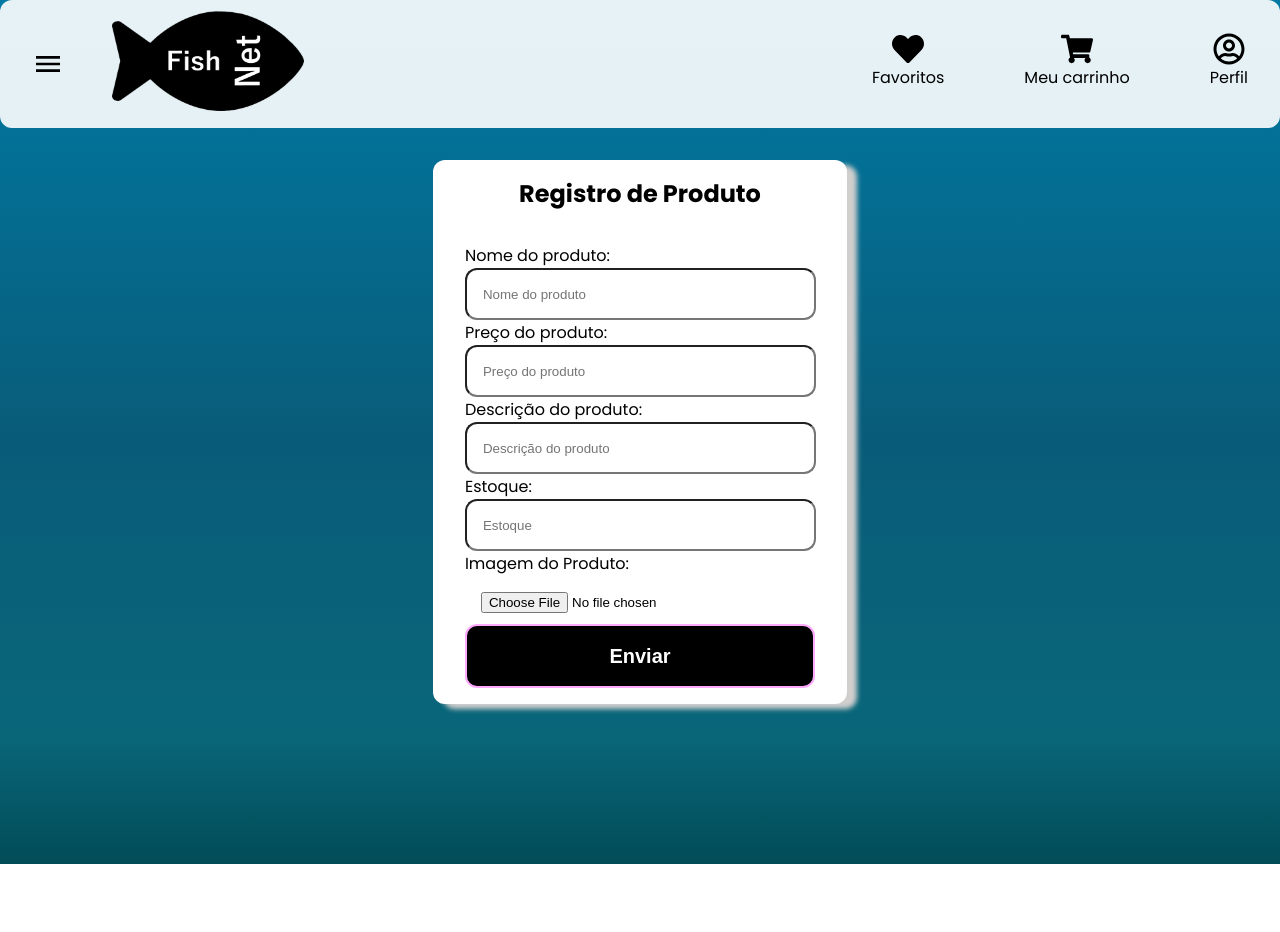
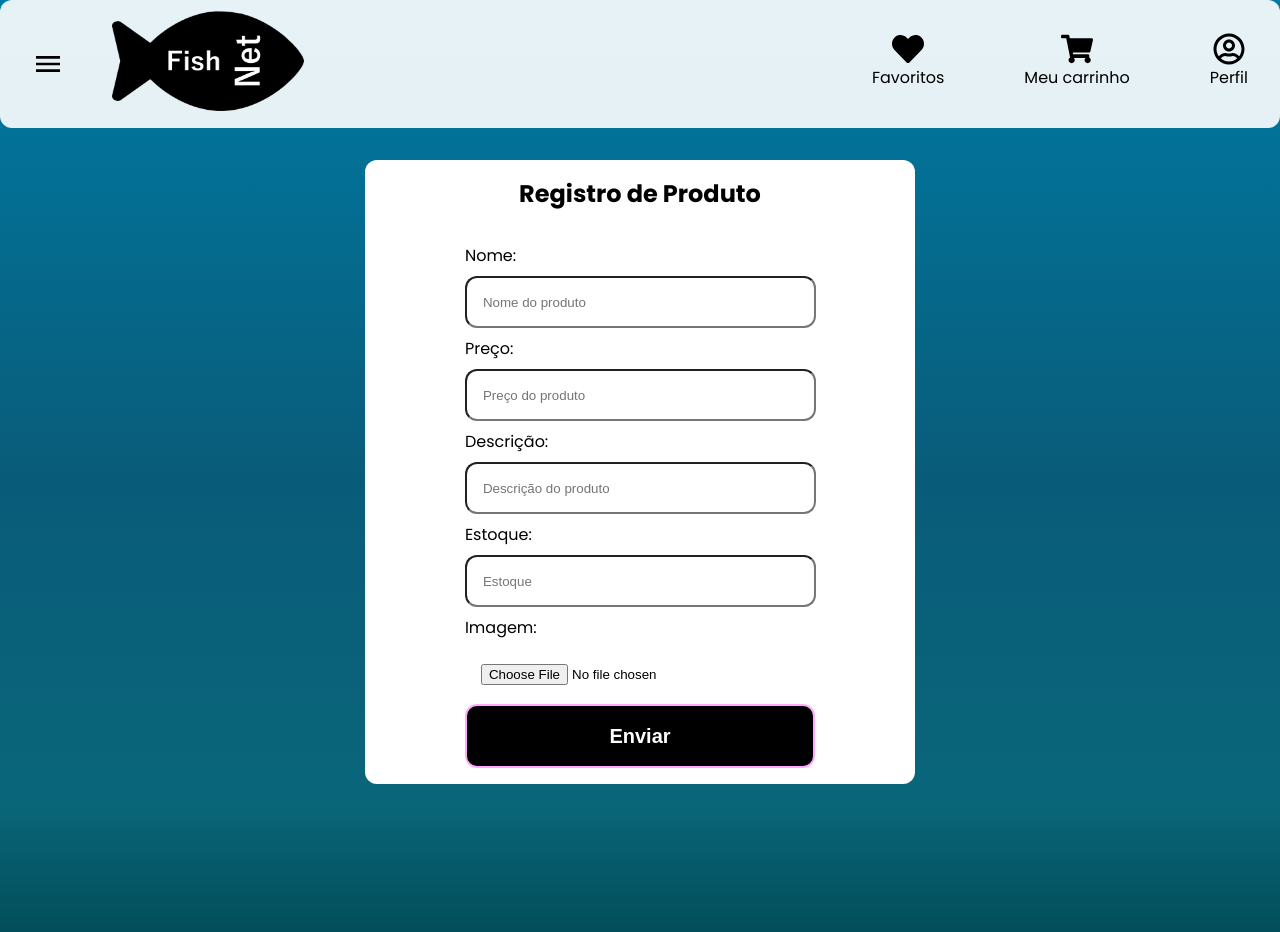
Before and after one commit to fishnet-flavio/fishnet-front-end, a React (Create React App) app: page /2/product-register in a window 1280 px wide. Shown: the top 932 px of the page. Before the commit the page ends 864 px from the top, so only its background shows below. Built offline with nearby package versions, Linux system fonts and the light colour scheme.

Commit message:
:wrench: feat: change form to use form hook

```diff
--- a/package.json
+++ b/package.json
@@ -16,6 +16,7 @@
     "date-fns": "^3.4.0",
     "react": "^18.2.0",
     "react-dom": "^18.2.0",
+    "react-hook-form": "^7.52.2",
     "react-icons": "^5.0.1",
     "react-router": "^6.22.2",
     "react-router-dom": "^6.22.2",
--- a/src/pages/ProductRegisterPage/index.tsx
+++ b/src/pages/ProductRegisterPage/index.tsx
@@ -6,11 +6,14 @@ import BaseButton from "../../components/atom/BaseButton"
 import { SyntheticEvent } from "react"
 import handleProductRegister from "./handleProductRegister"
 import { z } from "zod"
+import { useForm } from "react-hook-form"
 
 const ProductRegisterPage = () => {
     const params = useParams()
 
-    const createProductFormSchema = z.object({
+    const { register } = useForm();
+
+    const productFormSchema = z.object({
         name: z
         .string()
         .min(1, "Nome não pode ser vazio"),
@@ -36,28 +39,28 @@ const ProductRegisterPage = () => {
 
     return (
         <Base $alignItems="center" $background="transparent">
-            <Base $boxShadow $borderRadius={12} $gap={2} $alignItems="center" $padding="1rem 2rem" $width="max-content">
+            <Base $borderRadius={12} $gap={2} $alignItems="center" $padding="1rem 2rem" $width="40%">
                 <BaseText $fontSize={24} $fontWeight="bold">Registro de Produto</BaseText>
                 <form onSubmit={handleSubmit}>
                     <label>
-                        <BaseText>Nome do produto: </BaseText>
+                        <BaseText>Nome: </BaseText>
                     </label>
-                        <BaseInput $width="90%" placeholder="Nome do produto"/>
+                        <BaseInput $width="90%" $margin=".5rem 0" placeholder="Nome do produto" {...register("name")}/>
                     <label>
-                        <BaseText>Preço do produto: </BaseText>
+                        <BaseText>Preço: </BaseText>
                     </label>
-                        <BaseInput $width="90%" type="number" placeholder="Preço do produto"/>
+                        <BaseInput $width="90%" $margin=".5rem 0" type="number" placeholder="Preço do produto" {...register("price")}/>
                     <label>
-                        <BaseText>Descrição do produto: </BaseText>
+                        <BaseText>Descrição: </BaseText>
                     </label>
-                        <BaseInput $width="90%" placeholder="Descrição do produto"/>
+                        <BaseInput $width="90%" $margin=".5rem 0" placeholder="Descrição do produto" {...register("description")}/>
                     <label>
                         <BaseText>Estoque: </BaseText>
                     </label>
-                        <BaseInput $width="90%" type="number" placeholder="Estoque"/>
+                        <BaseInput $width="90%" $margin=".5rem 0" type="number" placeholder="Estoque" {...register("stock")}/>
                     <label>
-                        <BaseText>Imagem do Produto: </BaseText>
-                        <BaseInput $width="90%" type="file" accept="image/png, image/jpeg"/>
+                        <BaseText>Imagem: </BaseText>
+                        <BaseInput $width="90%" $margin=".5rem 0" type="file" accept="image/png, image/jpeg" {...register("image")}/>
                     </label>
                     <BaseButton type="submit">Enviar</BaseButton>
                 </form>
```
Also changed, not shown: 1 other file (tests, documents, lock files or other folders).
